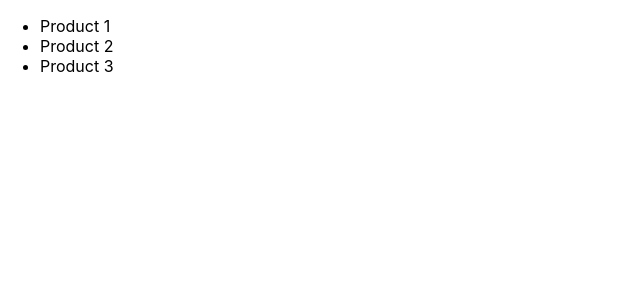
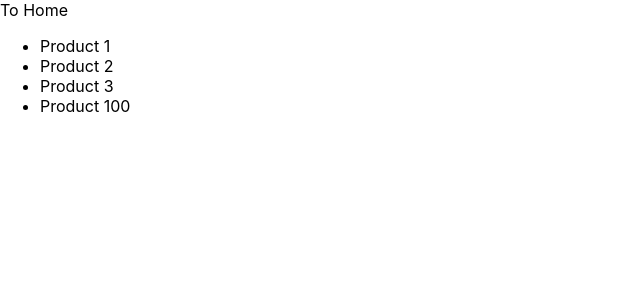
Before and after one commit to ayangupta9/next-js-tuts, a Next.js app: page /product in a window 1280 px wide. Shown: the top 300 px of the page, without its empty margins (0-640 px from the left). Built offline with nearby package versions, Linux system fonts and the light colour scheme.

Commit message:
next js: Link component navigation

```diff
--- a/pages/product/index.js
+++ b/pages/product/index.js
@@ -1,10 +1,33 @@
-export default function ProductList () {
+import Link from 'next/link'
+
+export default function ProductList ({ productid = 100 }) {
   return (
     <>
+      <Link href='/'>
+        <a>To Home</a>
+      </Link>
+
       <ul>
-        <li>Product 1</li>
-        <li>Product 2</li>
-        <li>Product 3</li>
+        <li>
+          <Link href='/product/1'>
+            <a>Product 1</a>
+          </Link>
+        </li>
+        <li>
+          <Link href='/product/2'>
+            <a>Product 2</a>
+          </Link>
+        </li>
+        <li>
+          <Link href='/product/3' replace>
+            <a>Product 3</a>
+          </Link>
+        </li>
+        <li>
+          <Link href={`/product/${productid}`}>
+            <a>Product {productid}</a>
+          </Link>
+        </li>
       </ul>
     </>
   )
```
Also changed, not shown: pages/index.js (+19 -1 lines).
